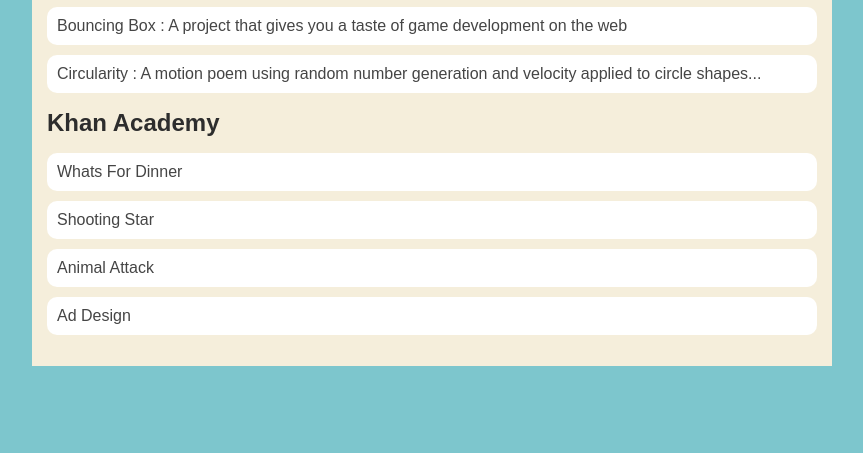
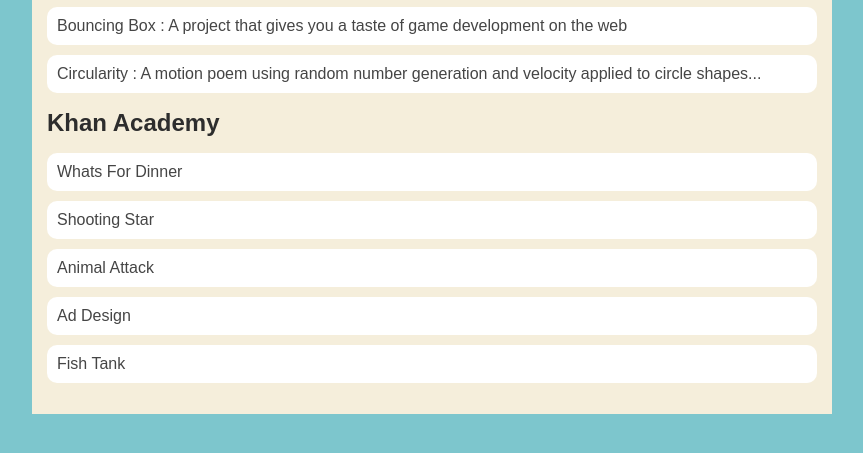
Before and after one commit to jonellscott/jonellscott.github.io, a plain HTML site: page portfolio.html in a window 1280 px wide. Shown: the part 217-670 px from the top of the page, without its empty margins (208-1071 px from the left). Drawn offline with Linux system fonts and the light colour scheme.

Commit message:
added prohect fish tank

```diff
--- a/portfolio.html
+++ b/portfolio.html
@@ -30,6 +30,7 @@
                     <li><a href = "https://www.khanacademy.org/computer-programming/spin-off-of-project-shooting-starjs/5113642100768768" >Shooting Star</a></li>
                     <li><a href = "https://www.khanacademy.org/computer-programming/spin-off-of-project-animal-attackjs/4550991083782144" >Animal Attack</a></li>
                     <li><a href = "https://www.khanacademy.org/computer-programming/spin-off-of-project-ad-designjs/5255061854535680" >Ad Design</a></li>
+                    <li><a href = "https://www.khanacademy.org/computer-programming/jonells-mid-ahh-fish-tank/4590444853641216" >Fish Tank</a></li>
                 </ul>
             </div>
         </main>
```
